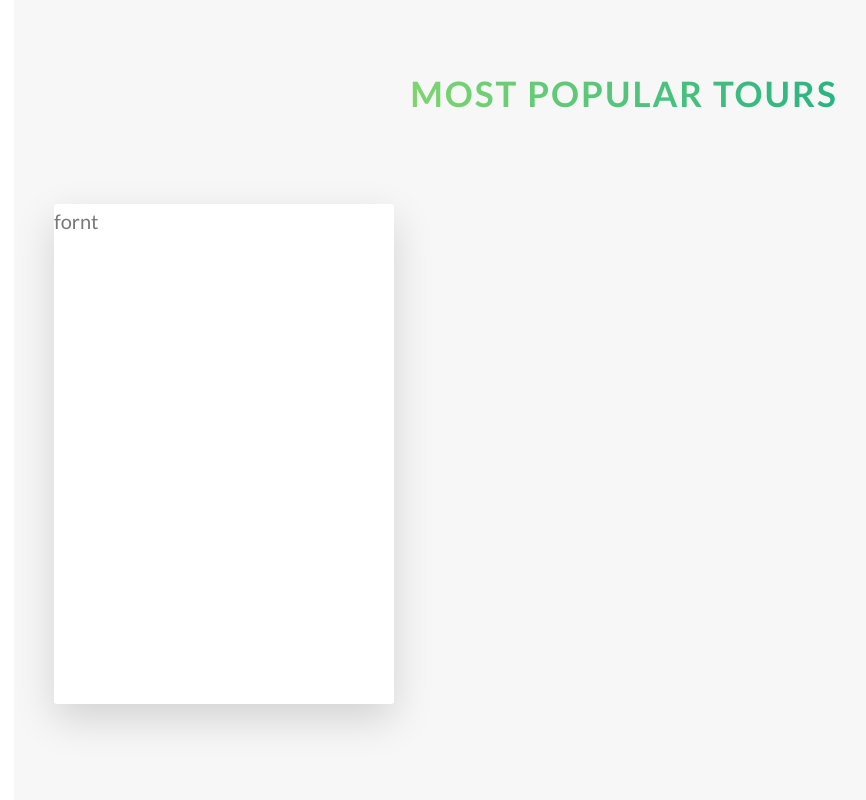
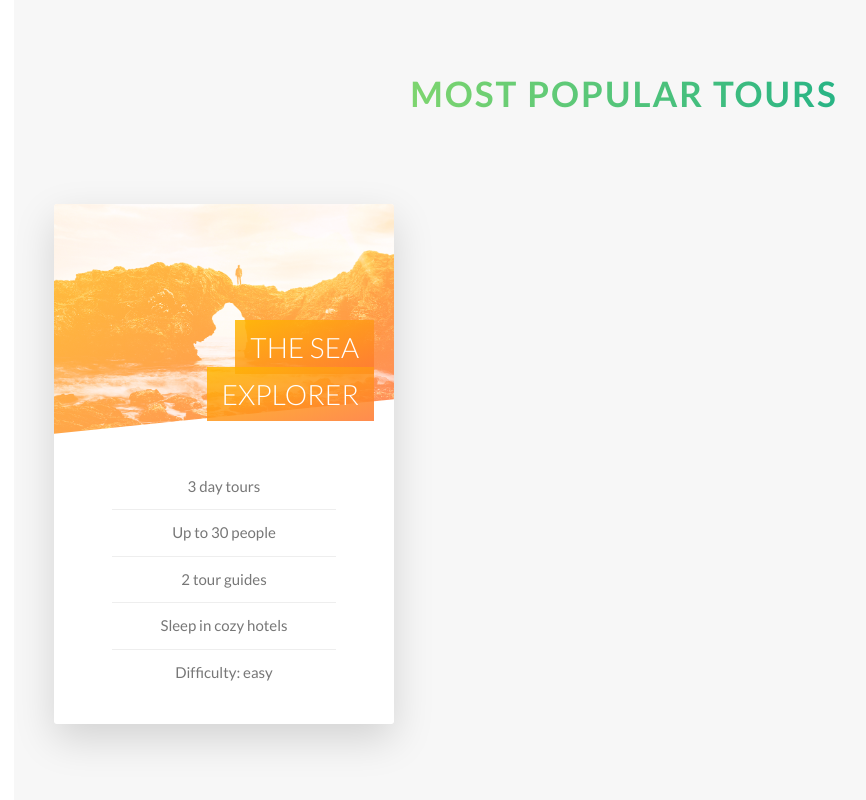
Before and after one commit to patryk-pi/Natours_WebPage, a website built with Parcel: page index.html in a window 1280 px wide. Shown: the part 2271-3071 px from the top of the page, without its empty margins (16-882 px from the left). Built offline with nearby package versions, Linux system fonts and the light colour scheme.

Commit message:
section cards part 2

```diff
--- a/index.html
+++ b/index.html
@@ -109,7 +109,24 @@
             <div class="col-1-of-3">
                 <div class="card">
                     <div class="card__side card__side--front">
-                        fornt
+                        <div class="card__picture card__picture--1">
+                            &nbsp;
+                        </div>
+                        <h4 class="card__heading">
+                            <span class="card__heading-span card__heading-span--1">
+                            The Sea Explorer
+                            </span>
+                        </h4>
+                        <div class="card__details">
+                            <ul>
+                                <li>3 day tours</li>
+                                <li>Up to 30 people</li>
+                                <li>2 tour guides</li>
+                                <li>Sleep in cozy hotels</li>
+                                <li>Difficulty: easy</li>
+                            </ul>
+
+                        </div>
                     </div>
                     <div class="card__side card__side--back card__side--back--1">
                         back
--- a/scss/abstracts/_variables.scss
+++ b/scss/abstracts/_variables.scss
@@ -9,6 +9,7 @@ $color-tertiary-light: #2998ff;
 $color-tertiary-dark: #5643fa;
 
 $color-grey-light-1: #f7f7f7;
+$color-grey-light-2: #eee;
 $color-grey-dark: #777;
 $color-white: #fff;
 $color-black: #000;
--- a/scss/components/_card.scss
+++ b/scss/components/_card.scss
@@ -1,13 +1,10 @@
 .card {
   perspective: 150rem;
   position: relative;
-  height: 50rem;
+  height: 52rem;
 
   &__side {
-    background-color: #fff;
-
-    font-size: 2rem;
-    height: 50rem;
+    height: 52rem;
     transition: all .8s ease;
     position: absolute;
     top: 0;
@@ -16,6 +13,7 @@
     backface-visibility: hidden;
     border-radius: 3px;
     box-shadow: 0 1.5rem 4rem rgba($color-black, .15);
+    overflow: hidden;
 
     &--front {
       background-color: $color-white;
@@ -32,10 +30,71 @@
   }
 
   &:hover &__side--front {
-    transform: rotateY(180deg);
+    transform: rotateY(-180deg);
   }
 
   &:hover &__side--back {
     transform: rotateY(0);
   }
+
+  &__picture {
+    background-size: cover;
+    height: 23rem;
+    clip-path: polygon(0 0, 100% 0, 100% 85%, 0 100%);
+
+
+    &--1 {
+      background-image: linear-gradient(to right bottom, $color-secondary-light, $color-secondary-dark), url("../img/nat-5.jpg");
+      background-blend-mode: screen;
+    }
+
+    &--2 {
+
+    }
+
+    &--3 {
+      background-image: url("../img/nat-5.jpg");
+    }
+  }
+
+  &__heading {
+    font-size: 2.8rem;
+    font-weight: 300;
+    text-transform: uppercase;
+    text-align: right;
+    color: $color-white;
+    position: absolute;
+    top: 12rem;
+    right: 2rem;
+    width: 75%;
+  }
+
+  &__heading-span {
+    padding: 1rem 1.5rem;
+    box-decoration-break: clone;
+    &--1 {
+      background-image: linear-gradient(to right bottom, rgba($color-secondary-light, .85), rgba($color-secondary-dark, .85));
+    }
+  }
+
+  &__details {
+    padding: 3rem;
+
+    ul {
+      list-style: none;
+      width: 80%;
+      margin: 0 auto;
+
+      li {
+        text-align: center;
+        font-size: 1.5rem;
+        padding: 1rem;
+
+        &:not(:last-child) {
+          border-bottom: 1px solid $color-grey-light-2;
+        }
+      }
+    }
+  }
+
 }
```
